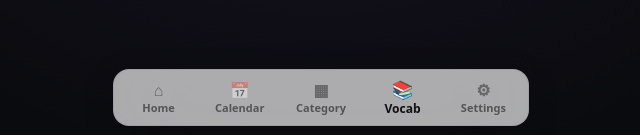
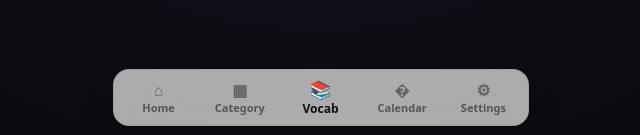
Before and after one commit to PeterSoeMoe-prog/sarkyat, a Next.js app in the folder web/: page /vocab in a window 1280 px wide. Shown: the part 662-797 px from the top of the page, without its empty margins (319-959 px from the left). Built offline with nearby package versions, Linux system fonts and the light colour scheme; no server answers.

Commit message:
Reorder navbar: move Calendar before Settings; strict dd/mm/yyyy date formatting in Settings and Calendar

```diff
--- a/web/src/app/calendar/page.tsx
+++ b/web/src/app/calendar/page.tsx
@@ -6,6 +6,14 @@ import { useVocabulary } from "@/lib/vocab/useVocabulary";
 import ErrorBoundary from "@/components/ErrorBoundary";
 
 import { DEFAULT_STARTING_DATE } from "@/lib/constants";
+
+function formatDateDisplay(isoString: string) {
+  if (!isoString) return "";
+  const parts = isoString.split("-");
+  if (parts.length !== 3) return isoString;
+  const [y, m, d] = parts;
+  return `${d}/${m}/${y}`;
+}
 
 function CalendarMonth({
   year,
@@ -94,8 +102,8 @@ function CalendarMonth({
 }
 
 export default function CalendarPage() {
-  const { startingDate: cloudStartingDate, goalsLoading, items, userDailyGoal, backfillingState } = useVocabulary();
-  const startingDate = cloudStartingDate || DEFAULT_STARTING_DATE;
+  const { xDate: cloudXDate, goalsLoading, items, userDailyGoal, backfillingState } = useVocabulary();
+  const startingDate = cloudXDate || DEFAULT_STARTING_DATE;
   const [hasMounted, setHasMounted] = useState(false);
   const earliestSuccessRef = useRef<HTMLButtonElement | null>(null);
 
@@ -121,7 +129,7 @@ export default function CalendarPage() {
     today.setHours(0, 0, 0, 0);
 
     let current = new Date(start);
-    const target = userDailyGoal;
+    const target = userDailyGoal ?? 500;
     for (let d = 0; d < 365; d++) {
       const iso = current.toISOString().split('T')[0];
       const count = historyData[iso] || 0;
@@ -186,8 +194,11 @@ export default function CalendarPage() {
           }}
         >
           <div className="mx-auto w-full max-w-md px-4 pt-[calc(env(safe-area-inset-top)+20px)] pb-[calc(env(safe-area-inset-bottom)+118px)]">
-            <header className="mb-8 text-center">
-              <h1 className="text-[28px] font-bold tracking-tight">Study Journey</h1>
+            <header className="mb-8 text-center flex flex-col items-center">
+              <div className="flex items-center gap-2 mb-1">
+                <h1 className="text-[28px] font-bold tracking-tight">Study Journey</h1>
+                <span className="text-[10px] font-medium text-white/20 mt-2">({formatDateDisplay(startingDate)})</span>
+              </div>
               <div className="flex items-center gap-2 px-4 py-1.5 rounded-full bg-white/5 border border-white/10 backdrop-blur-md">
                 <span className="text-[11px] font-black text-white/30 uppercase tracking-widest">Progress</span>
                 <span className="text-[16px] font-bold text-white tabular-nums">
@@ -210,7 +221,7 @@ export default function CalendarPage() {
                     month={m.month}
                     startDay={startingDate}
                     historyData={historyData}
-                    userDailyGoal={userDailyGoal}
+                    userDailyGoal={userDailyGoal ?? 500}
                     earliestMissDate={earliestMissDate}
                     earliestSuccessRef={earliestSuccessRef}
                     onDateClick={(date, count, isTarget) => setSelectedDate({ date, count, isTarget })}
--- a/web/src/app/home/page.tsx
+++ b/web/src/app/home/page.tsx
@@ -154,7 +154,7 @@ export default function HomePage() {
   }
 
   const allTotal = items.length;
-  const readyPct = backfillingState ? Math.round((backfillingState.currentDayProgress / userDailyGoal) * 100) : 0;
+  const readyPct = backfillingState && userDailyGoal ? Math.round((backfillingState.currentDayProgress / userDailyGoal) * 100) : 0;
   const hitsFor = backfillingState?.currentDayProgress ?? 0;
 
   const legend = {
--- a/web/src/app/settings/page.tsx
+++ b/web/src/app/settings/page.tsx
@@ -4,10 +4,11 @@ import Link from "next/link";
 import { useEffect, useMemo, useRef, useState } from "react";
 import { AnimatePresence, motion } from "framer-motion";
 import { signOut } from "firebase/auth";
+import { doc, setDoc } from "firebase/firestore";
 
 import { firebaseApp } from "@/lib/firebase/client";
 import { useVocabulary } from "@/lib/vocab/useVocabulary";
-import { getFirebaseAuth } from "@/lib/firebase/client";
+import { getFirebaseAuth, getFirebaseDb, isFirebaseConfigured } from "@/lib/firebase/client";
 import { DEFAULT_STARTING_DATE } from "@/lib/constants";
 
 function formatDateDisplay(isoString: string) {
@@ -30,8 +31,11 @@ export default function SettingsPage() {
     updateAiApiKey,
     userDailyGoal: cloudUserDailyGoal,
     startingDate: cloudStartingDate,
-    goalsLoading,
+    xDate,
+    setXDate,
     updateStudyGoals,
+    rule,
+    setRule,
   } = useVocabulary();
   const [accountOpen, setAccountOpen] = useState(false);
   const accountRef = useRef<HTMLDivElement | null>(null);
@@ -41,8 +45,16 @@ export default function SettingsPage() {
 
   const [localUserDailyGoal, setLocalUserDailyGoal] = useState<number | null>(null);
   const [localStartingDate, setLocalStartingDate] = useState(DEFAULT_STARTING_DATE);
+  const [localRule, setLocalRule] = useState<string>("");
+  const [localXDate, setLocalXDate] = useState(DEFAULT_STARTING_DATE);
   const [isManualSaving, setIsManualSaving] = useState(false);
   const [showSavedIndicator, setShowSavedIndicator] = useState(false);
+
+  useEffect(() => {
+    if (rule !== undefined) {
+      setLocalRule(rule.toLocaleString());
+    }
+  }, [rule]);
 
   useEffect(() => {
     if (aiApiKey) {
@@ -59,6 +71,12 @@ export default function SettingsPage() {
     }
   }, [cloudUserDailyGoal, cloudStartingDate]);
 
+  useEffect(() => {
+    if (xDate) {
+      setLocalXDate(xDate);
+    }
+  }, [xDate]);
+
   const handleSaveAiKey = async () => {
     if (!googleAiApiKey.trim()) return;
     await updateAiApiKey(googleAiApiKey.trim());
@@ -68,10 +86,13 @@ export default function SettingsPage() {
     if (!uid || isAnonymous) return;
     setIsManualSaving(true);
     try {
+      const finalGoal = localUserDailyGoal || 500;
       await updateStudyGoals(
-        localUserDailyGoal || 500,
+        finalGoal,
         localStartingDate
       );
+      // Confirm the saved value is what we keep
+      setLocalUserDailyGoal(finalGoal);
       setShowSavedIndicator(true);
       setTimeout(() => setShowSavedIndicator(false), 2000);
     } catch (e) {
@@ -279,6 +300,8 @@ export default function SettingsPage() {
                     type="number"
                     step="100"
                     value={localUserDailyGoal || ""}
+                    autoComplete="off"
+                    data-lpignore="true"
                     onChange={(e) => {
                       const val = parseInt(e.target.value, 10);
                       setLocalUserDailyGoal(isNaN(val) ? null : val);
@@ -297,19 +320,125 @@ export default function SettingsPage() {
 
               <div className="flex items-center justify-between">
                 <div>
-                  <h4 className="text-[13px] font-bold text-white/90">Starting Date</h4>
+                  <h4 className="text-[13px] font-bold text-white/90">Starting Date (dd/mm/yyyy)</h4>
                   <p className="text-[11px] font-medium text-[color:var(--muted)]">When your journey began</p>
                 </div>
                 <div className="relative group">
+                  <div className="bg-black/20 rounded-xl px-3 py-2 border border-white/5 text-[14px] font-bold text-white flex items-center gap-2 cursor-pointer hover:bg-white/5 transition-colors">
+                    <span>{formatDateDisplay(localStartingDate)}</span>
+                    <span className="text-white/20">🗓️</span>
+                    <input
+                      type="date"
+                      value={localStartingDate}
+                      onChange={(e) => setLocalStartingDate(e.target.value)}
+                      className="absolute inset-0 opacity-0 cursor-pointer"
+                    />
+                  </div>
+                </div>
+              </div>
+            </div>
+          </section>
+        )}
+
+        {/* Rule Section */}
+        {uid && !isAnonymous && (
+          <section className="mb-8">
+            <h2 className="text-[14px] font-bold uppercase tracking-wider text-[#B36BFF] px-1 mb-3">Policy</h2>
+            <div className="rounded-[24px] bg-[var(--card)] p-5 shadow-[0_12px_40px_rgba(0,0,0,0.12)] border border-[color:var(--border)] backdrop-blur-3xl">
+              <div className="flex items-center justify-between">
+                <div>
+                  <h4 className="text-[13px] font-bold text-white/90">Rule</h4>
+                  <p className="text-[11px] font-medium text-[color:var(--muted)]">Active policy value</p>
+                </div>
+                <div className="flex items-center gap-3 bg-black/20 rounded-xl p-1 border border-white/5">
+                  <button
+                    onClick={() => {
+                      const num = Math.max(0, (rule || 0) - 100);
+                      setLocalRule(num.toLocaleString());
+                      setRule(num);
+                      localStorage.setItem("policy_rule", num.toString());
+                      if (uid && !isAnonymous) {
+                        const db = getFirebaseDb();
+                        const goalRef = doc(db, "users", uid, "settings", "goals");
+                        setDoc(goalRef, { rule: num }, { merge: true });
+                      }
+                    }}
+                    className="h-8 w-8 flex items-center justify-center rounded-lg hover:bg-white/5 text-white/60 transition-colors"
+                  >
+                    −
+                  </button>
                   <input
-                    type="date"
-                    value={localStartingDate || ""}
-                    onChange={(e) => setLocalStartingDate(e.target.value)}
-                    className="absolute inset-0 opacity-0 cursor-pointer z-10 w-full"
+                    type="text"
+                    value={localRule}
+                    autoComplete="off"
+                    data-lpignore="true"
+                    onChange={(e) => {
+                      const raw = e.target.value.replace(/,/g, "");
+                      if (raw === "" || /^\d+$/.test(raw)) {
+                        const num = raw === "" ? 0 : parseInt(raw, 10);
+                        setLocalRule(num.toLocaleString());
+                        setRule(num);
+                        // Persist to localStorage immediately
+                        localStorage.setItem("policy_rule", num.toString());
+
+                        // Atomic sync to Firestore
+                        if (uid && !isAnonymous) {
+                          const db = getFirebaseDb();
+                          const goalRef = doc(db, "users", uid, "settings", "goals");
+                          setDoc(goalRef, { rule: num }, { merge: true });
+                        }
+                      }
+                    }}
+                    placeholder="000,000"
+                    className="text-[14px] font-bold text-[#B36BFF] text-right w-24 bg-transparent border-none focus:outline-none focus:ring-0 p-0"
                   />
-                  <div className="bg-black/20 rounded-xl px-4 py-2 text-[13px] font-bold text-white border border-white/5 group-hover:border-[#2CE08B]/50 transition-all flex items-center gap-2 min-w-[120px] justify-center">
-                    <span>{formatDateDisplay(localStartingDate)}</span>
-                    <span className="text-[14px] opacity-40">🗓️</span>
+                  <button
+                    onClick={() => {
+                      const num = (rule || 0) + 100;
+                      setLocalRule(num.toLocaleString());
+                      setRule(num);
+                      localStorage.setItem("policy_rule", num.toString());
+                      if (uid && !isAnonymous) {
+                        const db = getFirebaseDb();
+                        const goalRef = doc(db, "users", uid, "settings", "goals");
+                        setDoc(goalRef, { rule: num }, { merge: true });
+                      }
+                    }}
+                    className="h-8 w-8 flex items-center justify-center rounded-lg hover:bg-white/5 text-white/60 transition-colors"
+                  >
+                    +
+                  </button>
+                </div>
+              </div>
+
+              <div className="flex items-center justify-between border-t border-white/5 pt-4">
+                <div>
+                  <h4 className="text-[13px] font-bold text-white/90">X Date (DD/MM/YYYY)</h4>
+                  <p className="text-[11px] font-medium text-[color:var(--muted)]">Target deadline</p>
+                </div>
+                <div className="relative group">
+                  <div className="bg-black/20 rounded-xl px-3 py-2 border border-white/5 text-[14px] font-bold text-[#B36BFF] flex items-center gap-2 cursor-pointer hover:bg-white/5 transition-colors">
+                    <span>{formatDateDisplay(localXDate)}</span>
+                    <span className="text-[#B36BFF]/20">🗓️</span>
+                    <input
+                      type="date"
+                      value={localXDate}
+                      onChange={(e) => {
+                        const val = e.target.value;
+                        setLocalXDate(val);
+                        setXDate(val);
+                        // Persist to localStorage immediately
+                        localStorage.setItem("policy_x_date", val);
+
+                        // Atomic sync to Firestore
+                        if (uid && !isAnonymous) {
+                          const db = getFirebaseDb();
+                          const goalRef = doc(db, "users", uid, "settings", "goals");
+                          setDoc(goalRef, { xDate: val }, { merge: true });
+                        }
+                      }}
+                      className="absolute inset-0 opacity-0 cursor-pointer"
+                    />
                   </div>
                 </div>
               </div>
--- a/web/src/components/Navbar.tsx
+++ b/web/src/components/Navbar.tsx
@@ -11,9 +11,9 @@ type NavItem = {
 
 const items: NavItem[] = [
   { href: "/", label: "Home", icon: "⌂" },
-  { href: "/calendar", label: "Calendar", icon: "📅" },
   { href: "/category", label: "Category", icon: "▦" },
   { href: "/vocab", label: "Vocab", icon: "📚" },
+  { href: "/calendar", label: "Calendar", icon: "�" },
   { href: "/settings", label: "Settings", icon: "⚙︎" },
 ];
 
--- a/web/src/lib/firebase/client.ts
+++ b/web/src/lib/firebase/client.ts
@@ -60,10 +60,12 @@ export function getFirebaseDb(): Firestore {
     _db = getFirestore(firebaseApp);
   }
 
+  /*
   if (!didEnablePersistence && typeof window !== "undefined") {
     didEnablePersistence = true;
     enableIndexedDbPersistence(_db).catch(() => {});
   }
+  */
 
   return _db;
 }
--- a/web/src/lib/vocab/useVocabulary.tsx
+++ b/web/src/lib/vocab/useVocabulary.tsx
@@ -26,6 +26,20 @@ export function useVocabulary() {
   const [uid, setUid] = useState<string | null>(null);
   const [isAnonymous, setIsAnonymous] = useState(false);
   const [email, setEmail] = useState<string | null>(null);
+  const [rule, setRule] = useState<number>(() => {
+    if (typeof window !== "undefined") {
+      const local = localStorage.getItem("policy_rule");
+      return local ? parseInt(local, 10) : 0;
+    }
+    return 0;
+  });
+  const [xDate, setXDate] = useState<string>(() => {
+    if (typeof window !== "undefined") {
+      const local = localStorage.getItem("policy_x_date");
+      return local || DEFAULT_STARTING_DATE;
+    }
+    return DEFAULT_STARTING_DATE;
+  });
   const [displayName, setDisplayName] = useState<string | null>(null);
   const [photoURL, setPhotoURL] = useState<string | null>(null);
   const [items, setItems] = useState<VocabularyEntry[]>([]);
@@ -35,12 +49,12 @@ export function useVocabulary() {
   const [vocabError, setVocabError] = useState<string | null>(null);
   const [aiApiKey, setAiApiKey] = useState<string | null>(null);
   const [aiKeyLoading, setAiKeyLoading] = useState(false);
-  const [userDailyGoal, setUserDailyGoal] = useState<number>(() => {
+  const [userDailyGoal, setUserDailyGoal] = useState<number | null>(() => {
     if (typeof window !== "undefined") {
       const local = localStorage.getItem("userDailyGoal");
-      return local ? parseInt(local, 10) : 500;
+      return local ? parseInt(local, 10) : null;
     }
-    return 500;
+    return null;
   });
   const [startingDate, setStartingDate] = useState<string>(() => {
     if (typeof window !== "undefined") {
@@ -107,7 +121,6 @@ export function useVocabulary() {
     };
 
     const loadGoals = async () => {
-      if (!uid) return;
       setGoalsLoading(true);
       try {
         // Tier 1: Local Storage (Instant)
@@ -120,7 +133,7 @@ export function useVocabulary() {
           setStartingDate(localDate);
         }
 
-        // Tier 2: Firestore Sync
+        // Tier 2: Firestore Sync - One-time fetch to avoid stale snapshot fights
         const goals = await fetchStudyGoals(uid);
         if (goals) {
           if (goals.userDailyGoal) {
@@ -131,6 +144,14 @@ export function useVocabulary() {
             setStartingDate(goals.startingDate);
             localStorage.setItem("startingDate", goals.startingDate);
           }
+          if (goals.rule !== undefined) {
+            setRule(goals.rule);
+            localStorage.setItem("policy_rule", goals.rule.toString());
+          }
+          if (goals.xDate) {
+            setXDate(goals.xDate);
+            localStorage.setItem("policy_x_date", goals.xDate);
+          }
         }
       } catch (err) {
         console.error("Error fetching study goals:", err);
@@ -139,32 +160,20 @@ export function useVocabulary() {
       }
     };
 
+    // Clean up generic keys once to remove remnants
+    const cleanupRemnants = () => {
+      const keysToClear = ["dailyTarget", "manual_daily_target"];
+      keysToClear.forEach(k => {
+        if (localStorage.getItem(k)) {
+          console.log(`Cleaning up stale localStorage key: ${k}`);
+          localStorage.removeItem(k);
+        }
+      });
+    };
+
+    cleanupRemnants();
     void loadKey();
     void loadGoals();
-  }, [uid, isAnonymous]);
-
-  useEffect(() => {
-    if (!uid || isAnonymous) return;
-
-    const db = getFirebaseDb();
-    const docRef = doc(db, "users", uid, "settings", "goals");
-    const unsubscribe = onSnapshot(docRef, (docSnap: any) => {
-      if (docSnap.exists()) {
-        const data = docSnap.data();
-        if (data.userDailyGoal) {
-          setUserDailyGoal(data.userDailyGoal);
-          localStorage.setItem("userDailyGoal", data.userDailyGoal.toString());
-        }
-        if (data.startingDate) {
-          setStartingDate(data.startingDate);
-          localStorage.setItem("startingDate", data.startingDate);
-        }
-      }
-    }, (err) => {
-      console.error("Firestore goals listener error:", err);
-    });
-
-    return () => unsubscribe();
   }, [uid, isAnonymous]);
 
   useEffect(() => {
@@ -183,6 +192,7 @@ export function useVocabulary() {
       const unsub = listenVocabulary(
         uid,
         (next) => {
+          console.log("Vocab data source:", next.fromCache ? "Cache" : "Server");
           setItems(next.items);
           setFromCache(next.fromCache);
           setLoading(false);
@@ -195,7 +205,10 @@ export function useVocabulary() {
         }
       );
 
-      return () => unsub();
+      return () => {
+        console.log("Unsubscribing from vocab listener (Effect 3)");
+        unsub();
+      };
     } catch (e: unknown) {
       const err = e as { message?: string };
       setVocabError(err?.message ? String(err.message) : "Failed to start Firestore listener.");
@@ -222,15 +235,7 @@ export function useVocabulary() {
     if (!uid) return;
     setGoalsLoading(true);
     try {
-      // 1. Local Storage Update (Instant)
-      localStorage.setItem("userDailyGoal", newGoal.toString());
-      localStorage.setItem("startingDate", newDate);
-
-      // 2. Global State Update
-      setUserDailyGoal(newGoal);
-      setStartingDate(newDate);
-
-      // 3. Firestore Atomic Update
+      // 1. Firestore Atomic Update (Wait for DB success first)
       const db = getFirebaseDb();
       const docRef = doc(db, "users", uid, "settings", "goals");
       await setDoc(docRef, {
@@ -238,6 +243,14 @@ export function useVocabulary() {
         startingDate: newDate,
         updatedAt: Date.now()
       }, { merge: true });
+
+      // 2. Local Storage Update
+      localStorage.setItem("userDailyGoal", newGoal.toString());
+      localStorage.setItem("startingDate", newDate);
+
+      // 3. Global State Update (Rest of app becomes aware)
+      setUserDailyGoal(newGoal);
+      setStartingDate(newDate);
 
       console.log('Target Saved Successfully:', newGoal);
     } catch (err) {
@@ -263,6 +276,7 @@ export function useVocabulary() {
       const unsub = listenVocabulary(
         uid,
         (next) => {
+          console.log("Vocab data source:", next.fromCache ? "Cache" : "Server");
           setItems(next.items);
           setFromCache(next.fromCache);
           setLoading(false);
@@ -275,7 +289,10 @@ export function useVocabulary() {
         }
       );
 
-      return () => unsub();
+      return () => {
+        console.log("Unsubscribing from vocab listener (Effect 3)");
+        unsub();
+      };
     } catch (e: unknown) {
       const err = e as { message?: string };
       setVocabError(err?.message ? String(err.message) : "Failed to start Firestore listener.");
@@ -292,14 +309,30 @@ export function useVocabulary() {
   const totalVocabCounts = useMemo(() => items.reduce((sum, it) => sum + (it.count || 0), 0), [items]);
 
   const backfillingState = useMemo(() => {
-    if (!startingDate) return null;
-    const start = new Date(startingDate);
+    const startIso = startingDate || DEFAULT_STARTING_DATE;
+    const start = new Date(startIso);
+
+    // Safety check for invalid date
+    if (isNaN(start.getTime())) {
+      console.warn("Invalid startingDate detected, falling back to today.");
+      const fallback = new Date();
+      fallback.setHours(0, 0, 0, 0);
+      return {
+        clearedDaysCount: 0,
+        currentDayProgress: 0,
+        currentTargetDate: fallback.toISOString().split('T')[0],
+        dailyTarget: userDailyGoal
+      };
+    }
+
     start.setHours(0, 0, 0, 0);
 
     const totalHits = totalVocabCounts;
-    const target = userDailyGoal;
-    const clearedDaysCount = Math.floor(totalHits / target);
-    const currentDayProgress = totalHits % target;
+    const target = userDailyGoal !== null ? userDailyGoal : 500; // Final safety fallback for calculation only
+
+    // Prevent Division by Zero or NaN
+    const clearedDaysCount = target > 0 ? Math.floor(totalHits / target) : 0;
+    const currentDayProgress = target > 0 ? totalHits % target : 0;
 
     const currentTargetDate = new Date(start);
     currentTargetDate.setDate(start.getDate() + clearedDaysCount);
@@ -333,7 +366,11 @@ export function useVocabulary() {
       updateStudyGoals: updateStudyGoalsLocal,
       authInitializing,
       totalVocabCounts,
-      backfillingState
+      backfillingState,
+      rule,
+      setRule,
+      xDate,
+      setXDate
     }),
     [
       uid,
@@ -353,7 +390,9 @@ export function useVocabulary() {
       goalsLoading,
       authInitializing,
       totalVocabCounts,
-      backfillingState
+      backfillingState,
+      rule,
+      xDate
     ]
   );
 }
```
Also changed, not shown: web/src/lib/vocab/firestore.ts (+27 -3 lines).
